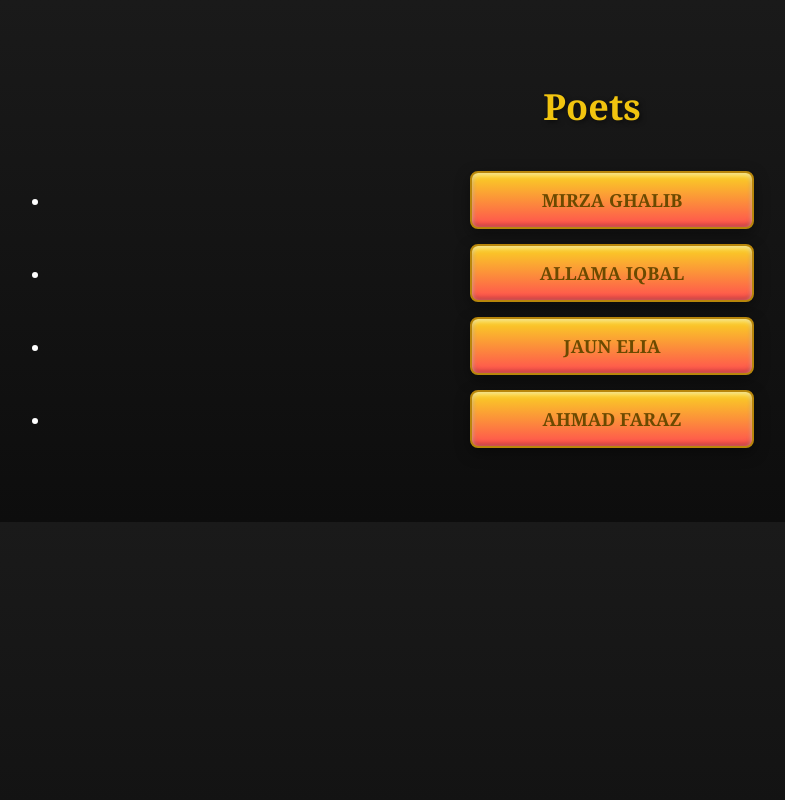
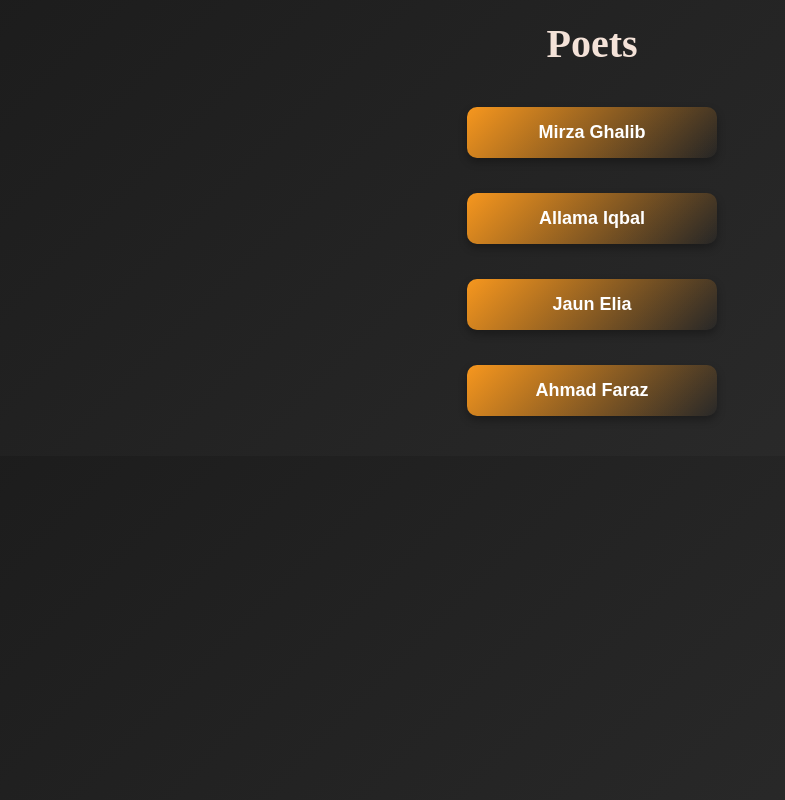
Before and after one commit to saturoxxgojo90-ux/Poetry-website-, a plain HTML site: page index.html in a window 1280 px wide. Shown: the whole page, without its empty margins (48-833 px from the left). Drawn offline with Linux system fonts and the light colour scheme.

Commit message:
Update style.css

```diff
--- a/style.css
+++ b/style.css
@@ -1,57 +1,109 @@
-/* General Page Styling */
+/* 🌸 General Page Style */
 body {
-  font-family: 'Georgia', serif;
-  background: linear-gradient(to bottom, #1a1a1a, #0d0d0d);
+  font-family: 'Poppins', sans-serif;
+  background: linear-gradient(135deg, #1c1c1c, #2e2e2e);
   color: #fff;
+  margin: 0;
+  padding: 0;
   text-align: center;
-  padding: 50px;
 }
 
-/* Heading */
-h1 {
-  font-size: 36px;
-  margin-bottom: 40px;
-  color: #f1c40f;
-  text-shadow: 2px 2px 5px rgba(0,0,0,0.5);
+/* 🌸 Heading */
+h1, #poetName {
+  font-family: 'Urdu Naskh Asiatype', serif;
+  font-size: 2.5rem;
+  color: #f4e2d8;
+  margin: 20px 0;
+  animation: fadeIn 2s ease-in-out;
 }
 
-/* Golden Button Styling */
-button,
-a {
+/* 🌸 Poet List */
+#poetList {
+  list-style: none;
+  padding: 0;
+  display: flex;
+  flex-direction: column;
+  gap: 15px;
+  max-width: 400px;
+  margin: 30px auto;
+}
+
+/* 🌸 Poet Buttons */
+#poetList li a {
   display: block;
-  width: 250px;
-  margin: 15px auto;
   padding: 15px;
+  margin: 10px auto;
+  width: 220px;
+  text-align: center;
   font-size: 18px;
   font-weight: bold;
   text-decoration: none;
-  text-transform: uppercase;
-  color: #6b4a00;
-  background: linear-gradient(to bottom, #f9d423, #ff4e50);
-  border: 2px solid #b8860b;
-  border-radius: 8px;
-  box-shadow: inset 0 2px 5px rgba(255, 255, 255, 0.6),
-              inset 0 -2px 5px rgba(0, 0, 0, 0.3),
-              0 5px 15px rgba(0, 0, 0, 0.4);
-  cursor: pointer;
-  transition: all 0.3s ease;
+  border-radius: 10px;
+  color: #fff;
+
+  /* 🔹 Default Theme (Blue) */
+  background: linear-gradient(135deg, #f7971e, #00ffd200);
+
+  /* 🌿 Alternative Themes (pick one and replace the line above): */
+  /* Green:  background: linear-gradient(135deg, #11998e, #38ef7d); */
+  /* Purple: background: linear-gradient(135deg, #a18cd1, #fbc2eb); */
+  /* Golden: background: linear-gradient(135deg, #f7971e, #ffd200); */
+
+  box-shadow: 0 4px 8px rgba(0, 0, 0, 0.3);
+  transition: transform 0.2s, box-shadow 0.2s;
+  -webkit-tap-highlight-color: transparent; /* remove blue tap effect */
 }
 
-/* Hover Effect */
-button:hover,
-a:hover {
-  background: linear-gradient(to bottom, #ffed85, #e6a600);
-  color: #3b2a00;
-  transform: translateY(-3px);
-  box-shadow: inset 0 2px 5px rgba(255, 255, 255, 0.8),
-              inset 0 -2px 5px rgba(0, 0, 0, 0.3),
-              0 8px 20px rgba(0, 0, 0, 0.6);
+#poetList li a:hover {
+  transform: scale(1.05);
+  box-shadow: 0 6px 12px rgba(0, 0, 0, 0.4);
 }
 
-/* Active/Click Effect */
-button:active,
-a:active {
-  transform: translateY(1px);
-  background: linear-gradient(to bottom, #e6a600, #ffed85);
-  box-shadow: inset 0 2px 4px rgba(0,0,0,0.4);
-  }
+/* 🌸 Quotes */
+#quotes {
+  max-width: 600px;
+  margin: 20px auto;
+  padding: 10px;
+}
+
+#quotes p {
+  background: rgba(255, 255, 255, 0.05);
+  padding: 15px;
+  border-radius: 15px;
+  margin: 15px 0;
+  font-style: italic;
+  font-size: 1.2rem;
+  line-height: 1.6;
+  animation: fadeInUp 1s ease forwards;
+}
+
+/* 🌸 Back Button */
+button {
+  padding: 12px 25px;
+  margin: 20px;
+  border: none;
+  border-radius: 8px;
+  background: linear-gradient(90deg, #3a86ff, #265d97); /* blue gradient */
+  color: white;
+  font-size: 1.1rem;
+  font-weight: bold;
+  cursor: pointer;
+  transition: 0.3s;
+  -webkit-tap-highlight-color: transparent; /* remove blue tap effect */
+}
+
+button:hover {
+  background: linear-gradient(90deg, #265d97, #3a86ff);
+  transform: scale(1.05);
+}
+
+/* 🌸 Animations */
+@keyframes fadeIn {
+  from { opacity: 0; transform: translateY(-20px); }
+  to { opacity: 1; transform: translateY(0); }
+}
+
+@keyframes fadeInUp {
+  from { opacity: 0; transform: translateY(30px); }
+  to { opacity: 1; transform: translateY(0); }
+}
```
